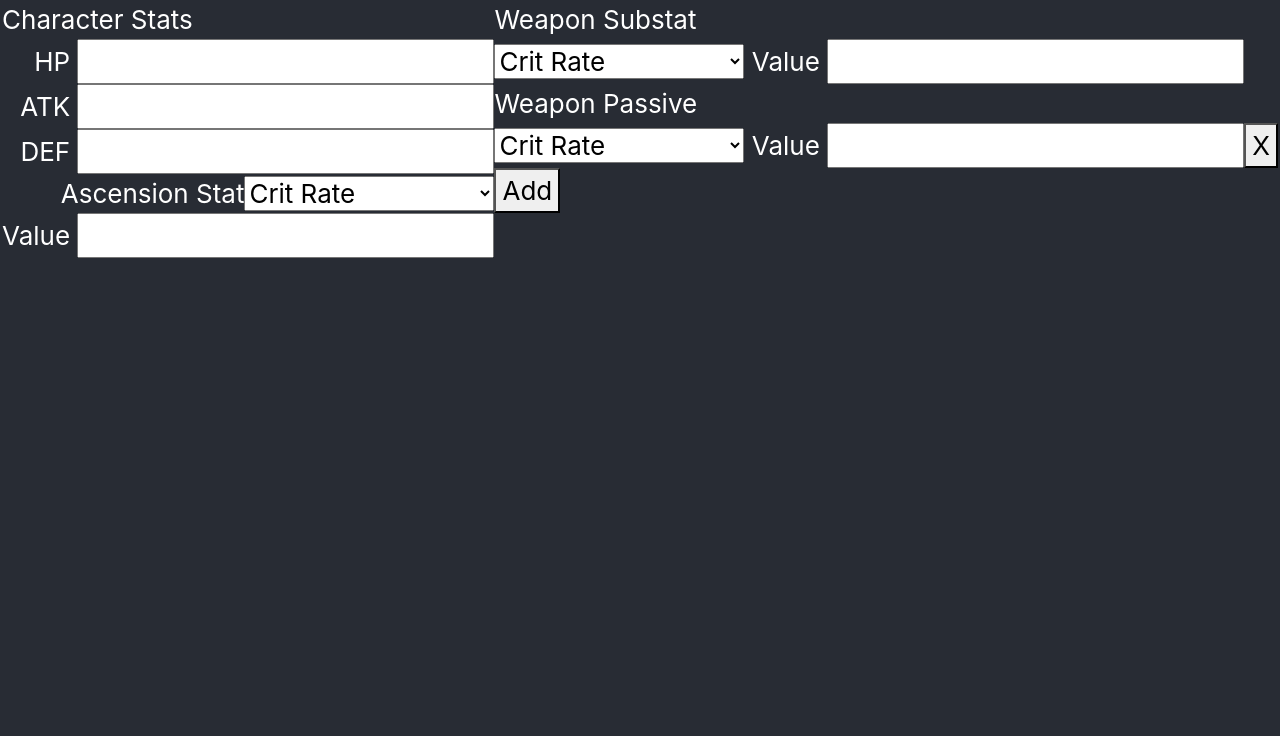
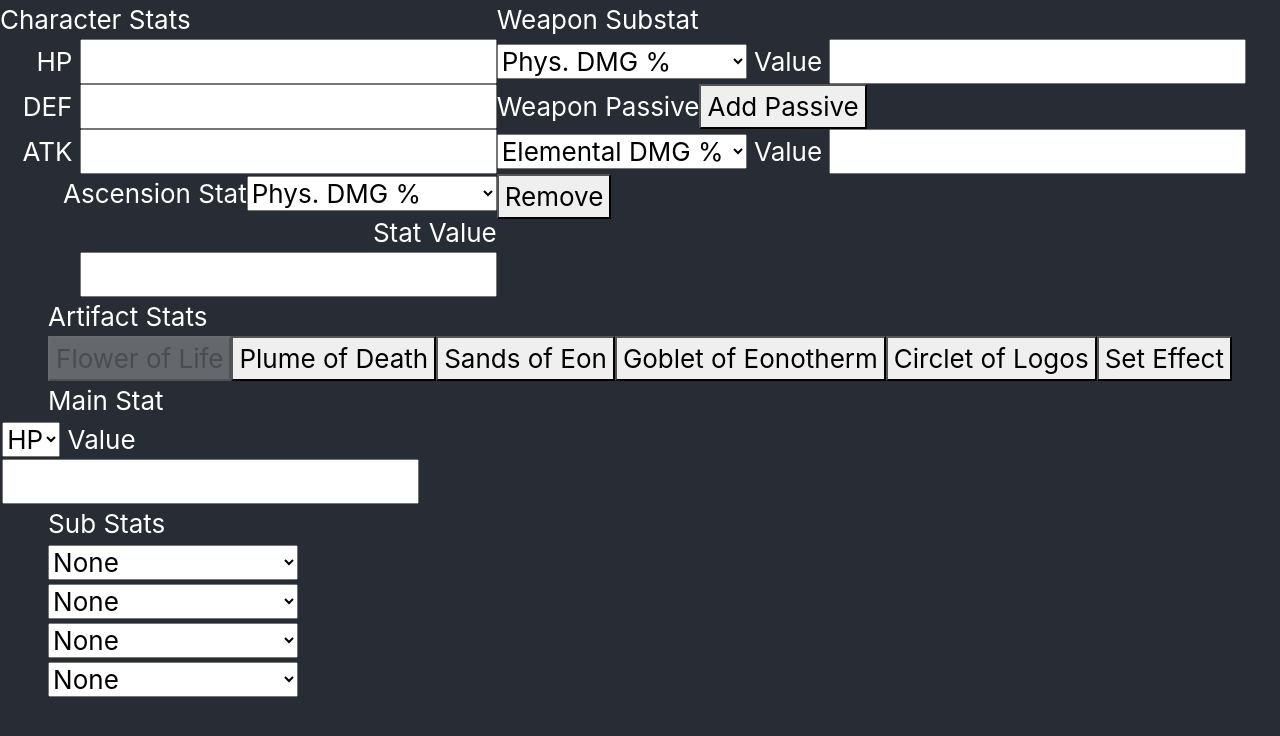
Before and after one commit to TyrannosaurusText/g-calc, a React app: page / in a window 1280 px wide. Shown: the top 736 px of the page. Built offline with nearby package versions, Linux system fonts and the light colour scheme.

Commit message:
Add Artifact selections

```diff
--- a/src/App.css
+++ b/src/App.css
@@ -1,5 +1,9 @@
 .App {
+  background-color: #282c34;
+  font-size: calc(10px + 2vmin);
+  color: white;
   text-align: left;
+  min-height: 100vh;
   width: 100%;
 }
 
@@ -19,13 +23,16 @@
   width:70%
 }
 
-.App-header {
-  background-color: #282c34;
-  min-height: 100vh;
+.App-row {
+  min-height: 0vh;
   display: flex;
   flex-direction: row;
   align-items: flex-start;
   justify-content: center;
-  font-size: calc(10px + 2vmin);
-  color: white;
 }
+
+.App-column {
+  display:flex;
+  flex-direction: column;
+  align-items: center;
+}
--- a/src/App.js
+++ b/src/App.js
@@ -2,21 +2,26 @@ import React from "react";
 import "./App.css";
 import WeaponField from "./js/WeaponPassiveField.js";
 import CharacterField from "./js/CharacterField.js";
-
+import ArtifactsView from "./js/ArtifactsView.js";
 
 
 function App() {
   return (
     <div className="App">
-      <header className="App-header">
-        <div>
-          <CharacterField/>
+      <div className="App-column">
+        <div className="App-row">
+          <div>
+            <CharacterField />
+          </div>
+
+          <div>
+            <WeaponField />
+          </div>
         </div>
 
-        <div>
-          <WeaponField />
-        </div>
-      </header>
+        <ArtifactsView/>
+
+      </div>
     </div>
   );
 }
--- /dev/null
+++ b/src/css/ArtifactField.css
@@ -0,0 +1,13 @@
+.section__artifactBody{
+    max-width: 29vw;
+}
+.section__artifactMainLines{
+    display: flex;
+    flex-direction: column;
+    align-items: flex-end;
+}
+.section__artifactSubLines{
+    display: flex;
+    flex-direction: column;
+    align-items: flex-start;
+}
--- /dev/null
+++ b/src/css/WeaponPassiveField.css
@@ -0,0 +1,4 @@
+.section__weaponPassive--scrollView {
+    height: 18vh;
+    overflow-y: scroll;
+}
--- /dev/null
+++ b/src/js/ArtifactField.js
@@ -0,0 +1,67 @@
+import React from "react";
+import { artifactSub } from "./Effects.js";
+import "../css/ArtifactField.css";
+
+var SelectionValueField = (array, key, onChange, value, hideable=true)=>{
+  return (
+    <div key={key}>
+      <select id={key} onChange={onChange(key)}>
+        {array.map((name) => {
+          return (
+            <option key={name} value={name}>
+              {name}
+            </option>
+          );
+        })}
+      </select>{" "}
+      { true === hideable && (value === undefined) ? <></> : (<>Value <input type="text" /></>)}
+    </div>
+  );
+}
+
+class ArtifactField extends React.Component {
+  constructor(props) {
+    super(props);
+    this.state = { mainStats: props.mainStats };
+  }
+
+  updateSelection = (key) => (e)=>this.setState({[key]: (e.target.value.localeCompare("None") === 0 ? undefined : e.target.value) })
+
+  artifactSubField = (id) => {
+    return SelectionValueField(artifactSub, "artifactSub-"+id, this.updateSelection, this.state["artifactSub-"+id])
+  };
+  artifactMainField = (id) => {
+    return (
+      <div key={"artifactMain-" + id}>
+        <select id={"artifactMain-" + id}>
+          {this.state.mainStats.map((name) => {
+            return (
+              <option key={name} value={"artifactMain_" + name}>
+                {name}
+              </option>
+            );
+          })}
+        </select>{" "}
+        Value <input type="text" />
+      </div>
+    );
+  };
+  render = () => {
+    console.log(this.state)
+    return (
+      <div className="section__artifactBody">
+        Main Stat
+        <div className="section__artifactMainLines">{this.artifactMainField()}</div>
+        Sub Stats
+        <div className="section__artifactSubLines">
+          {this.artifactSubField(0)}
+          {this.artifactSubField(1)}
+          {this.artifactSubField(2)}
+          {this.artifactSubField(3)}
+        </div>
+      </div>
+    );
+  };
+}
+
+export default ArtifactField;
--- /dev/null
+++ b/src/js/ArtifactsView.js
@@ -0,0 +1,66 @@
+import React from "react";
+import ArtifactField from "./ArtifactField.js";
+import {
+  flowerMain,
+  plumeMain,
+  sandsMain,
+  gobletMain,
+  circletMain,
+} from "./Effects.js";
+
+const views = [
+  "Flower of Life",
+  "Plume of Death",
+  "Sands of Eon",
+  "Goblet of Eonotherm",
+  "Circlet of Logos",
+];
+const setEffect = "Set Effect";
+const options = [flowerMain, plumeMain, sandsMain, gobletMain, circletMain];
+class ArtifactsView extends React.Component {
+  constructor(props) {
+    super(props);
+    this.state = { view: views[0] };
+  }
+
+  renderOnView = (name, component) => {
+    return this.state.view == name ? component : <div />;
+  };
+
+  selectionButton = (elem) => {
+    return (
+      <button
+        disabled={this.state.view === elem}
+        onClick={() => this.setView(elem)}
+      >
+        {elem}
+      </button>
+    );
+  };
+
+  setView = (view) => this.setState({ view: view });
+
+  render = () => {
+    return (
+      <div>
+        <div>Artifact Stats</div>
+        <div className="App-row">
+          {options.map((_, index) => {
+            return (
+              this.selectionButton(views[index])
+            );
+          })}
+          {this.selectionButton(setEffect)}
+        </div>
+        {options.map((_, index) => {
+          return this.renderOnView(
+            views[index],
+            <ArtifactField mainStats={options[index]} />
+          );
+        })}
+      </div>
+    );
+  };
+}
+
+export default ArtifactsView;
--- a/src/js/CharacterField.js
+++ b/src/js/CharacterField.js
@@ -27,7 +27,7 @@ class CharacterField extends React.Component {
                 );
               })}
             </select>
-            {InputField("Value")}
+            {InputField("Stat Value")}
           </div>
         </div>
     );
--- a/src/js/Effects.js
+++ b/src/js/Effects.js
@@ -1,16 +1,38 @@
-var weaponSub = [
-  "Crit Rate",
-  "Crit DMG",
-  "Energy Recharge",
-  "Elemental Mastery",
-  "Elemental DMG %",
-  "Phys. DMG %",
-  "% ATK",
-  "%HP",
-  "%DEF",
+var effects = {
+    phys : "Phys. DMG %",
+    ele : "Elemental DMG %",
+    em: "Elemental Mastery",
+    cr: "Crit Rate",
+    cd: "Crit DMG",
+    er: "Energy Recharge",
+    ATK: "ATK",
+    HP: "HP",
+    DEF: "DEF",
+    PATK: "%ATK",
+    PDEF: "%DEF",
+    PHP: "%HP",
+    healb: "Healing Bonus",
+    None: "None"
+}
+
+var generalSubs = [
+    effects.cr,
+    effects.cd,
+    effects.er,
+    effects.em,
+    effects.PATK,
+    effects.PDEF,
+    effects.PHP
 ];
-var characterStats = ["HP", "ATK", "DEF"];
-var weaponPassives = [].concat(weaponSub);
-var artifactSub = characterStats;
+var artifactMain = [ effects.em, effects.PATK, effects.PHP, effects.PDEF ];
+var flowerMain = [effects.HP];
+var plumeMain = [effects.ATK];
+var sandsMain = [effects.er].concat(artifactMain);
+var gobletMain = [effects.ele, effects.phys].concat(artifactMain);
+var circletMain = [effects.cr, effects.cd, effects.healb].concat(artifactMain);
+var weaponSub = [effects.phys].concat(generalSubs);
+var characterStats = [effects.HP, effects.DEF, effects.ATK];
+var weaponPassives = [effects.ele, effects.phys].concat(generalSubs);
+var artifactSub = [effects.None].concat(characterStats).concat(generalSubs);
 
-export { weaponSub, characterStats, weaponPassives, artifactSub };
+export { weaponSub, characterStats, weaponPassives, artifactSub, flowerMain, plumeMain, sandsMain, gobletMain,circletMain };
--- a/src/js/WeaponPassiveField.js
+++ b/src/js/WeaponPassiveField.js
@@ -1,5 +1,6 @@
 import React from "react";
 import { weaponSub, weaponPassives } from "./Effects.js";
+import "../css/WeaponPassiveField.css"
 class WeaponField extends React.Component {
   constructor(props) {
     super(props);
@@ -22,7 +23,7 @@ class WeaponField extends React.Component {
           })}
         </select>{" "}
         Value <input type="text" />
-        <button onClick={()=>this.RemoveEffect(index)}>X</button>
+        <button onClick={() => this.RemoveEffect(index)}>Remove</button>
       </div>
     );
   };
@@ -36,12 +37,13 @@ class WeaponField extends React.Component {
     });
   };
 
-  RemoveEffect = (index)=>{
+  RemoveEffect = (index) => {
     var passives = this.state.weaponPassives;
-    passives.splice(index,1)
+    passives.splice(index, 1);
     this.setState({
       weaponPassives: passives,
-    });  }
+    });
+  };
 
   render = () => {
     return (
@@ -59,14 +61,17 @@ class WeaponField extends React.Component {
           </select>{" "}
           Value <input type="text" />
         </div>
-        <div> Weapon Passive </div>
         <div>
-          <div>
+          {" "}
+          Weapon Passive
+          <button onClick={() => this.AddEffect()}>Add Passive</button>
+        </div>
+        <div>
+          <div className={this.state.weaponPassives.length > 3 ? "section__weaponPassive--scrollView" :"section__weaponPassive" }>
             {this.state.weaponPassives.map((id, index) => {
               return this.WeaponPassiveInput(id, index);
             })}
           </div>
-          <button onClick={() => this.AddEffect()}>Add</button>
         </div>
       </div>
     );
```
